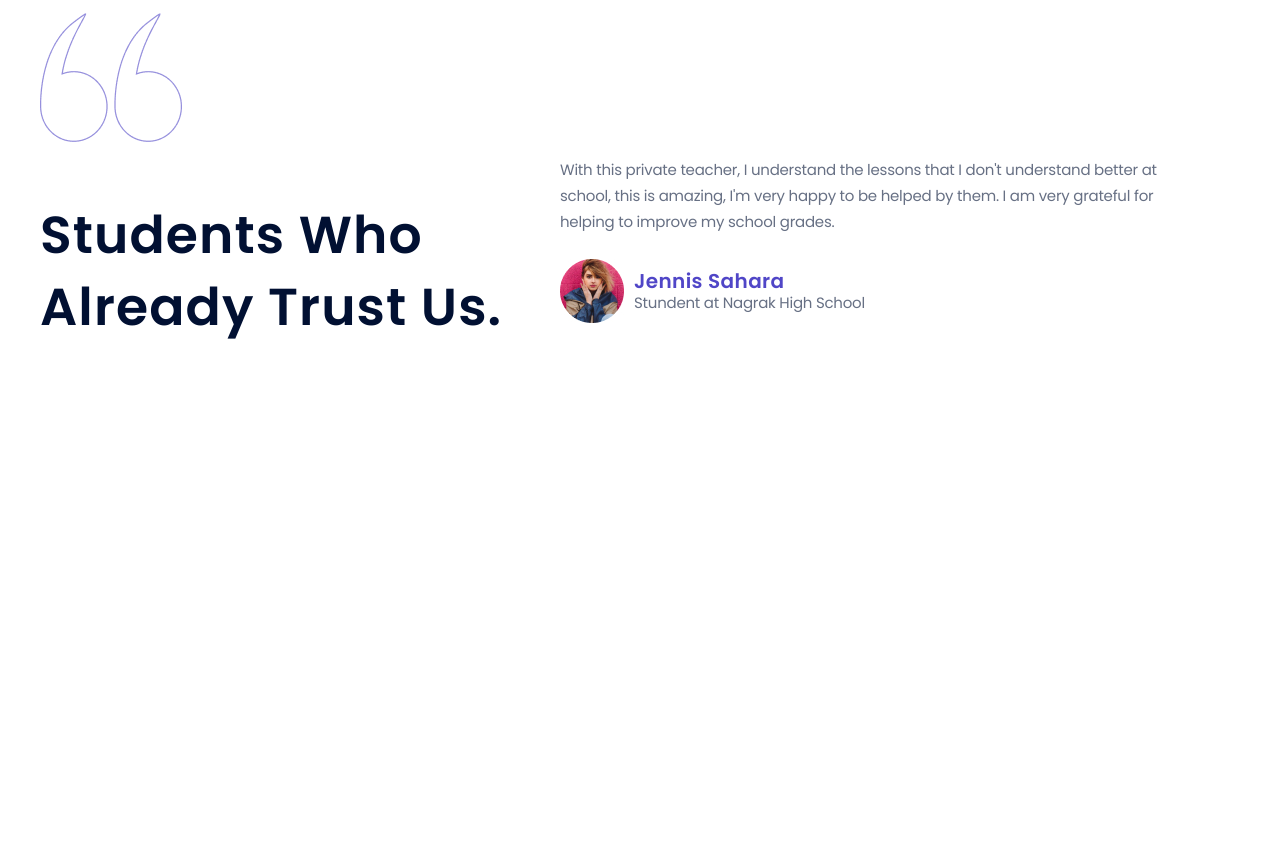
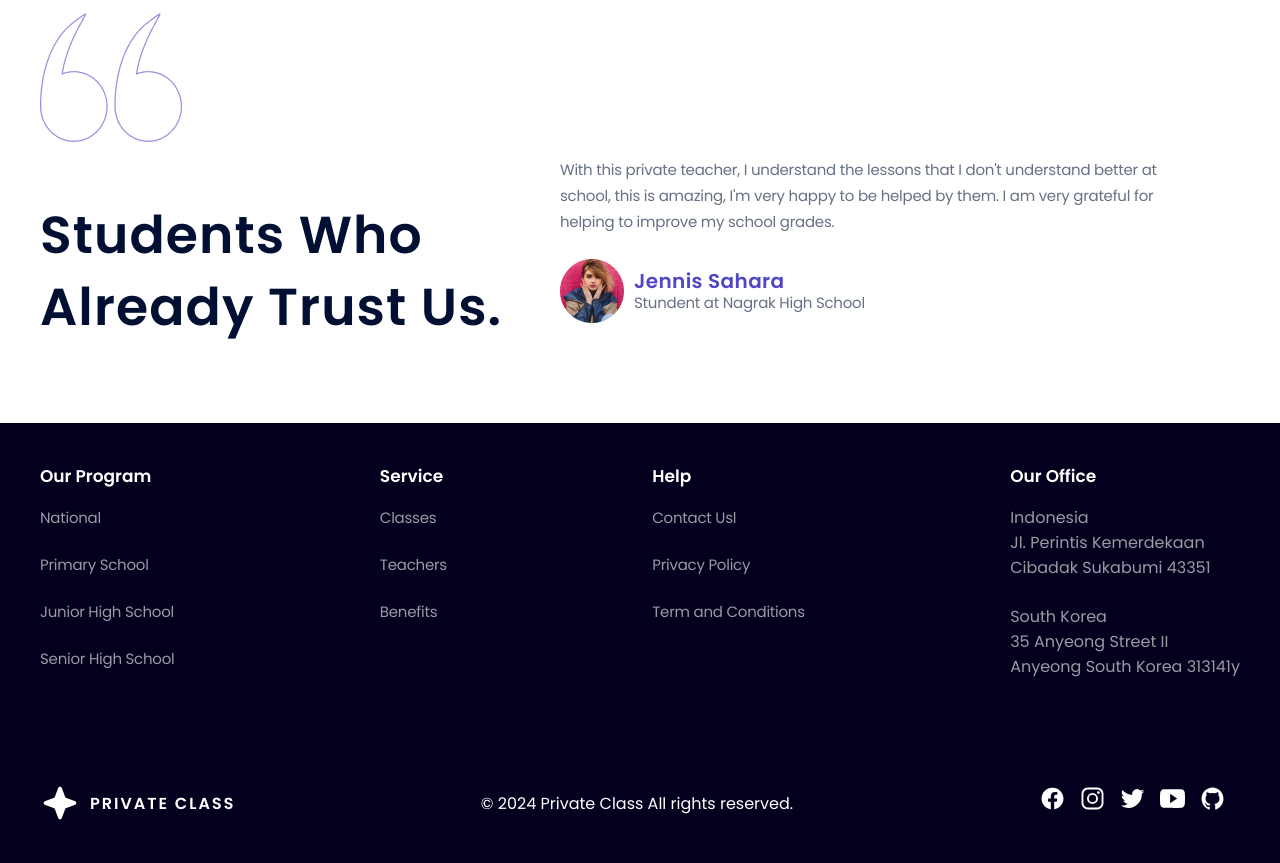
Before and after one commit to abunv/Private-Class, a plain HTML site: page index.html in a window 1280 px wide. Shown: the part 3427-4290 px from the top of the page. Before the commit the page ends 3850 px from the top, so only its background shows below. Drawn offline with nearby package versions, Linux system fonts and the light colour scheme.

Commit message:
Footer Section and Desktop version done!

```diff
--- a/css/style.css
+++ b/css/style.css
@@ -386,3 +386,63 @@ button {
 .quote .btitle {
     margin-bottom: 0;
 }
+
+/* Footer Section */
+.footer {
+    background: #02001D;
+    padding: 40px 0px;
+    color: #fff;
+}
+
+.footer__top {
+    display: flex;
+    align-items: flex-start;
+    justify-content: space-between;
+}
+
+.footer__title {
+    font-size: 17px;
+    font-weight: 600;
+    margin-bottom: 16px;
+}
+
+ul.address li {
+    opacity: 0.6;
+    margin-bottom: 24px;
+}
+
+.footer__top ul a {
+    font-size: 15px;
+    font-weight: 400;
+    line-height: 20px;
+    letter-spacing: -0.24px;
+    color: #fff;
+    opacity: 0.6;
+    display: inline-block;
+    margin-bottom: 24px;
+}
+
+.footer__top ul a:hover {
+    opacity: 1;
+}
+
+.footer__bottom {
+    display: flex;
+    align-items: center;
+    justify-content: space-between;
+    margin-top: 80px;
+}
+
+.footer__social{
+    display: flex;
+}
+
+.footer__social a {
+    color: #fff;
+    margin-right: 15px;
+    font-size: 25px;
+}
+
+.footer__logo {
+    filter: brightness(0)invert(1);
+}
--- a/index.html
+++ b/index.html
@@ -262,5 +262,89 @@
         </div>
     </div>
     <!-- /Quote Section -->
+
+    <!-- Footer Section -->
+    <footer class="footer">
+        <div class="container">
+            <div class="footer__top">
+                <div class="footer__item">
+                    <div class="footer__title">
+                        Our Program
+                    </div>
+                    <ul>
+                        <li><a href="">National</a></li>
+                        <li><a href="">Primary School</a></li>
+                        <li><a href="">Junior High School</a></li>
+                        <li><a href="">Senior High School</a></li>
+                    </ul>
+                </div>
+                <div class="footer__item">
+                    <div class="footer__title">
+                        Service
+                    </div>
+                    <ul>
+                        <li><a href="">Classes</a></li>
+                        <li><a href="">Teachers</a></li>
+                        <li><a href="">Benefits</a></li>
+                    </ul>
+                </div>
+                <div class="footer__item">
+                    <div class="footer__title">
+                        Help
+                    </div>
+                    <ul>
+                        <li><a href="">Contact Usl</a></li>
+                        <li><a href="">Privacy Policy</a></li>
+                        <li><a href="">Term and Conditions</a></li>
+                    </ul>
+                </div>
+                <div class="footer__item">
+                    <div class="footer__title">
+                        Our Office
+                    </div>
+                    <ul class="address">
+                        <li>
+                            Indonesia <br>
+                            Jl. Perintis Kemerdekaan <br>
+                            Cibadak Sukabumi 43351
+                        </li>
+                        <li>
+                            South Korea <br>
+                            35 Anyeong Street II <br>
+                            Anyeong South Korea 313141y
+                        </li>
+                    </ul>
+                </div>
+            </div>
+            <div class="footer__bottom">
+                <img src="./img/Logo.png" alt="Logo" class="footer__logo">
+                <div class="footer__copy">© 2024 Private Class All rights reserved.</div>
+                <ul class="footer__social">
+                    <li>
+                        <a href="">
+                            <ion-icon name="logo-facebook"></ion-icon>
+                        </a>
+                    </li>
+                    <li>
+                        <a href=""><ion-icon name="logo-instagram"></ion-icon></a>
+                    </li>
+                    <li>
+                       <a href=""> <ion-icon name="logo-twitter"></ion-icon></a>
+                    </li>
+                    <li>
+                        <a href=""><ion-icon name="logo-youtube"></ion-icon></a>
+                    </li>
+                    <li>
+                        <a target="_blank" href="https://github.com/abunv/private-class">
+                            <ion-icon class="footer__icon md hydrated" name="logo-github" role="img"></ion-icon>
+                        </a>
+                    </li>
+                </ul>
+            </div>
+        </div>
+    </footer>
+    <!-- /Footer Section -->
+    <script type="module" src="https://unpkg.com/ionicons@7.1.0/dist/ionicons/ionicons.esm.js"></script>
+    <script nomodule src="https://unpkg.com/ionicons@7.1.0/dist/ionicons/ionicons.js"></script>
 </body>
 </html>
```
